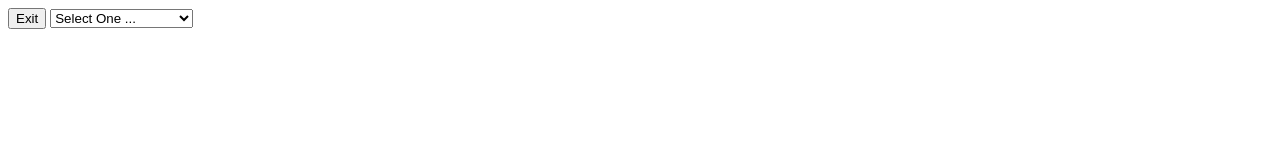
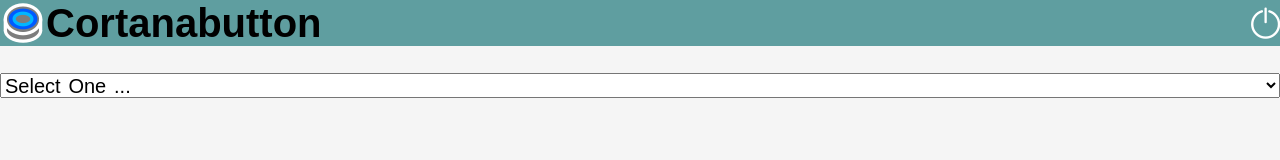
Before and after one commit to CannoHarito/cortanabutton, an Electron app: page index.html in a window 1280 px wide. Drawn offline with Linux system fonts and the light colour scheme; no server answers.

Commit message:
見た目の調整

```diff
--- a/app.js
+++ b/app.js
@@ -13,7 +13,7 @@
     if (state.keycode) {
         document.querySelector('#slcKeycode').value = state.keycode
         document.querySelector('#keycodeState').innerHTML
-            = state.registered ? 'Registered' : 'Failed. Please turn off your media player and '
+            = state.registered ? 'Registered' : 'Failed. <br>Please exit your media player and '
                 + '<button onclick="document.querySelector(\'#slcKeycode\').dispatchEvent(new Event(\'change\'))">Retry</button>'
     } else {
         document.querySelector('#slcKeycode').value = ""
--- a/index.html
+++ b/index.html
@@ -2,19 +2,24 @@
 
 <head>
     <meta charset="UTF-8">
+    <link rel="stylesheet" type="text/css" href="stylesheets/flaticon.css">
+    <link rel="stylesheet" type="text/css" href="stylesheets/app.css">
     <title>Cortanabutton</title>
 </head>
 
 <body>
-    <button id="btnExit">Exit</button>
+    <h1>
+        <div><img src="images/icon.png" />Cortanabutton</div>
+        <div><i id="btnExit" class="flaticon-power"></i></div>
+    </h1>
     <select id="slcKeycode">
         <option value="" selected>Select One ...</option>
-        <option value="MediaNextTrack">MediaNextTrack</option>
-        <option value="MediaPreviousTrack">MediaPreviousTrack</option>
-        <option value="MediaStop">MediaStop</option>
-        <option value="MediaPlayPause">MediaPlayPause</option>
+        <option value="MediaNextTrack">&#xf102;MediaNextTrack</option>
+        <option value="MediaPreviousTrack">&#xf103;MediaPreviousTrack</option>
+        <option value="MediaStop">&#xf101;MediaStop</option>
+        <option value="MediaPlayPause">&#xf100;MediaPlayPause</option>
     </select>
-    <span id="keycodeState"></span>
+    <p id="keycodeState"></p>
     <script type="text/javascript" src="./app.js"></script>
 </body>
 
--- a/main.js
+++ b/main.js
@@ -5,7 +5,7 @@
 const menubar = require('menubar')
 const Store = require('electron-store')
 const store = new Store()
-const mb = menubar({ icon: ICONFAILE })
+const mb = menubar({ icon: ICONFAILE, height: 250 })
 const state = { registered: false }
 
 mb.on('ready', () => {
@@ -30,7 +30,9 @@
   // release mb.window resource
   mb.window.close()
 })
-
+// mb.on('after-create-window', () => {
+//   mb.window.openDevTools()
+// })
 ipcMain.on('terminate', () => {
   mb.app.quit()
 })
--- a/package.json
+++ b/package.json
@@ -17,5 +17,5 @@
   },
   "author": "CannoHarito",
   "license": "MIT",
-  "description": ""
+  "description": "Use Media key as shortcut key for Cortana start listening."
 }
--- /dev/null
+++ b/stylesheets/app.css
@@ -0,0 +1,36 @@
+body{
+    background-color: #f5f5f5;
+    font-family:  Arial ,  "游ゴシック" , "Yu Gothic" , "游ゴシック体" , "YuGothic" , "ヒラギノ角ゴ Pro W3" , "Hiragino Kaku Gothic Pro" , "Meiryo UI" , "メイリオ" , Meiryo , "ＭＳ Ｐゴシック" , "MS PGothic" , sans-serif;
+    margin: 0;
+    font-size: 20px;
+  }
+body>*{
+    width: 100%;
+}
+select,button{
+    font-family: Flaticon , Arial ,  "游ゴシック" , "Yu Gothic" , "游ゴシック体" , "YuGothic" , "ヒラギノ角ゴ Pro W3" , "Hiragino Kaku Gothic Pro" , "Meiryo UI" , "メイリオ" , Meiryo , "ＭＳ Ｐゴシック" , "MS PGothic" , sans-serif;
+    font-size: 20px;
+}
+h1{
+    background-color: cadetblue;
+    height: 46px;
+}
+h1 div:first-child{
+    float: left;
+}
+h1 div:last-child{
+    text-align: right;
+    color: white;
+    padding-top: 8px;
+}
+img{
+    padding:3px;
+    vertical-align: bottom;
+}
+#btnExit::before{
+    font-size: 30px;
+}
+p{
+    padding:5px;
+    box-sizing: border-box;
+}
--- /dev/null
+++ b/stylesheets/flaticon.css
@@ -0,0 +1,36 @@
+	/*
+  	Flaticon icon font: Flaticon
+  	Creation date: 19/12/2018 16:19
+  	*/
+
+@font-face {
+  font-family: "Flaticon";
+  src: url("./Flaticon.eot");
+  src: url("./Flaticon.eot?#iefix") format("embedded-opentype"),
+       url("./Flaticon.woff") format("woff"),
+       url("./Flaticon.ttf") format("truetype"),
+       url("./Flaticon.svg#Flaticon") format("svg");
+  font-weight: normal;
+  font-style: normal;
+}
+
+@media screen and (-webkit-min-device-pixel-ratio:0) {
+  @font-face {
+    font-family: "Flaticon";
+    src: url("./Flaticon.svg#Flaticon") format("svg");
+  }
+}
+
+[class^="flaticon-"]:before, [class*=" flaticon-"]:before,
+[class^="flaticon-"]:after, [class*=" flaticon-"]:after {
+  font-family: Flaticon;
+        font-size: 20px;
+font-style: normal;
+margin-left: 20px;
+}
+
+.flaticon-play:before { content: "\f100"; }
+.flaticon-stop:before { content: "\f101"; }
+.flaticon-skip:before { content: "\f102"; }
+.flaticon-previous:before { content: "\f103"; }
+.flaticon-power:before { content: "\f104"; }
```
Also changed, not shown: README.md (added), images/screenshot1.png (added), images/screenshot2.png (added), stylesheets/Flaticon.woff (added), 1 other file.
